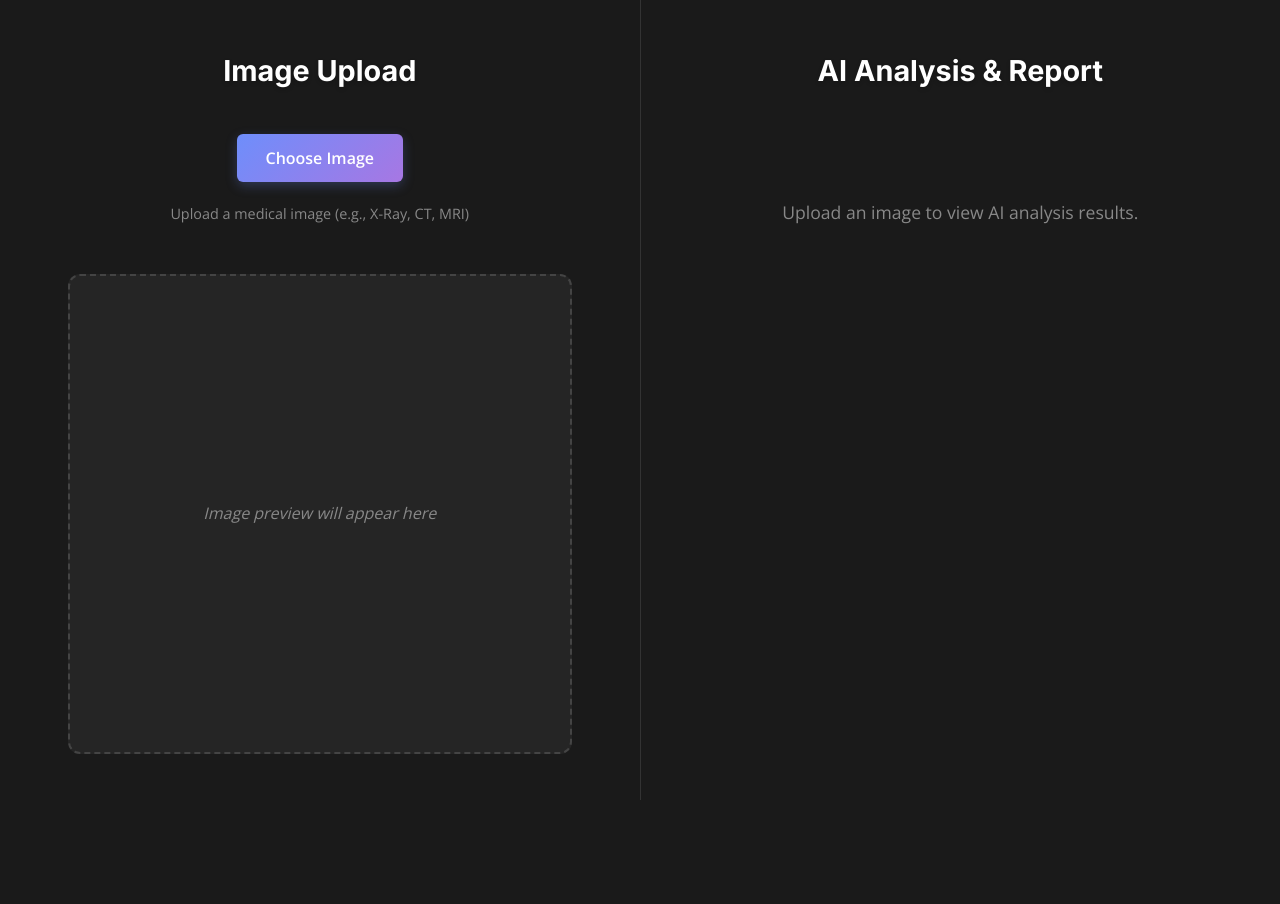
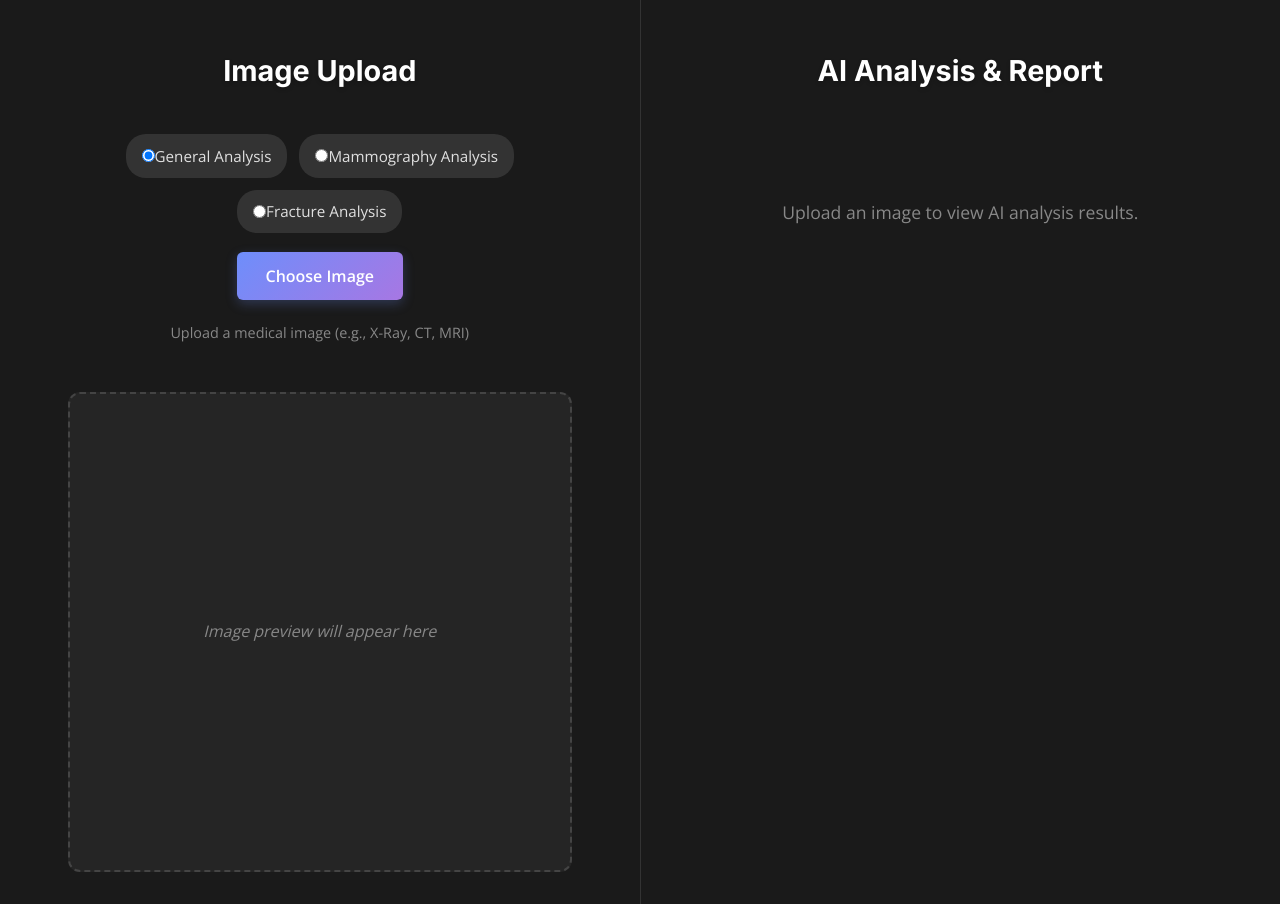
Before and after one commit to Fabioomega/telemed-app, a FastAPI app: page /radio in a window 1280 px wide. Before the commit the page ends 800 px from the top, so only its background shows below. Run offline with FastAPI, Linux system fonts and the light colour scheme.

Commit message:
Refactored yolo support and added fracture detection

```diff
--- a/main.py
+++ b/main.py
@@ -1,5 +1,6 @@
+import cv2
 from fastapi import FastAPI, Request
-from fastapi.responses import HTMLResponse
+from fastapi.responses import HTMLResponse, Response
 from fastapi.staticfiles import StaticFiles
 from fastapi.templating import Jinja2Templates
 
@@ -8,12 +9,15 @@
     create_modality,
     create_region,
     create_ecg_classifier,
+    create_fracture,
 )
+
 from decode import base64_to_img
 from pydantic import BaseModel
 from typing import Dict, List
 from environment_loader import Environment
-from models.indexer.client import Qwen3OllamaClient
+
+from models.indexer.client import Qwen3OllamaClient, Qwen3OpenAiClient
 from models.indexer import index_texts, Keywords
 
 
@@ -42,6 +46,9 @@
 modality_streamer = create_modality(CUDA_DEVICES, BATCH_SIZE, MAX_LATENCY, WORKER_NUM)
 
 region_streamer = create_region(CUDA_DEVICES, BATCH_SIZE, MAX_LATENCY, WORKER_NUM)
+
+fracture_streamer = create_fracture(CUDA_DEVICES, BATCH_SIZE, MAX_LATENCY, WORKER_NUM)
+
 
 env = Environment("env.json")
 client = Qwen3OllamaClient()
@@ -88,8 +95,11 @@
     decoded_img = base64_to_img(img.img)
 
     from models.ecg.model_api import load_clip_model
+
     direct_model = load_clip_model()
-    output: Dict[str, str | List[str]] = direct_model.predict([decoded_img], threshold=0.2)[0]
+    output: Dict[str, str | List[str]] = direct_model.predict(
+        [decoded_img], threshold=0.2
+    )[0]
     return output
 
 
@@ -107,6 +117,15 @@
     return output
 
 
+@app.post("/fracture")
+def region(img: ModelInput) -> Dict[str, bool]:
+    decoded_img = base64_to_img(img.img)
+    img_matrix = fracture_streamer.predict([decoded_img])[0]
+    success, encoded = cv2.imencode(".png", img_matrix)
+
+    return Response(content=encoded.tobytes(), media_type="image/png")
+
+
 @app.post("/index")
 async def index(inp: IndexInput):
     indexed = await index_texts(
--- a/models/__init__.py
+++ b/models/__init__.py
@@ -1,11 +1,11 @@
 from .radio.managed_models import create_modality, create_diseases, create_region
 from .ecg.managed_model import create_ecg_classifier
-from .breasts import create_breast
+from .yolo.managed_models import create_fracture
 
 __all__ = [
     "create_modality",
     "create_diseases",
     "create_region",
     "create_ecg_classifier",
-    "create_breast",
+    "create_fracture",
 ]
--- a/models/breasts/__init__.py
+++ /dev/null
@@ -1,3 +0,0 @@
-from .managed_models import create_breast
-
-__all__ = ["create_breast"]
--- /dev/null
+++ b/models/yolo/__init__.py
@@ -0,0 +1,3 @@
+from .managed_models import create_fracture
+
+__all__ = ["create_fracture"]
--- a/static/scripts/radiology-demo.js
+++ b/static/scripts/radiology-demo.js
@@ -4,6 +4,7 @@
     const uploadBtnTrigger = document.getElementById('uploadBtnTrigger'); // Button to trigger input
     const imagePreviewBox = document.getElementById('imagePreviewBox'); // The container div
     const uploadedImage = document.getElementById('uploadedImage');
+    const interestingRegionsPreviewImage = document.getElementById('interestingRegionsPreview');
 
     const analysisPlaceholder = document.getElementById('analysisPlaceholder');
     const aiOutputContainer = document.getElementById('aiOutputContainer'); // Holds all results cards
@@ -16,6 +17,10 @@
     const generateBtn = document.getElementById('generateBtn');
     const completeBtn = document.getElementById('completeBtn');
 
+    const conditionsCard = document.getElementById('conditionsCard');
+    const reportCard = document.getElementById('reportCard');
+    const regionsPreviewCard = document.getElementById('regionsPreviewCard');
+
 
     // --- Variables ---
     let currentB64ImageFile = null; // Store the uploaded file reference
@@ -23,6 +28,7 @@
     const modalityEndpoint = '/modalidade';
     const regionEndpoint = '/regiao';
     const diseasesEndpoint = '/raio-x-doencas';
+    const fractureEndpoint = '/fracture';
     const completeReportEndpoint = "/completar-laudo";
     const generateReportEndpoint = "/gerar-laudo";
 
@@ -115,6 +121,30 @@
         }
     }
 
+    async function fetchImageEndpointAsBlob(endpoint, base64Image) {
+        const body = JSON.stringify({
+            "img": base64Image
+        });
+
+        try {
+            const response = await fetch(endpoint, {
+                method: 'POST',
+                headers: {
+                    'Content-Type': 'application/json'
+                },
+                body: body,
+                signal: AbortSignal.timeout(300000)
+            });
+
+            const blob = await response.blob();
+            return blob;
+        } catch (error) {
+            console.warn(`While fetching from ${endpoint} an error happened!`);
+            console.warn(`The error: ${error.message}`);
+            return {};
+        }
+    }
+
     async function fetchCompleteEndpoint(endpoint, text, base64Image) {
         const body = JSON.stringify({
             "start": text,
@@ -138,6 +168,11 @@
             console.warn(`The error: ${error.message}`);
             return {};
         }
+    }
+
+    async function getFractureRegion(base64Image) {
+        let blob = await fetchImageEndpointAsBlob(fractureEndpoint, base64Image);
+        return URL.createObjectURL(blob);
     }
 
     async function getRegion(base64Image) {
@@ -207,35 +242,74 @@
         populateHeader(output);
     }
 
+    async function createFractureImagePreview(base64Image) {
+        let url = await getFractureRegion(base64Image);
+        console.log(url);
+        populateFracturePreview(url);
+        unsetHidden(regionsPreviewCard);
+    }
+
     async function createCheckboxes(base64Image) {
         let output = await getDiseases(base64Image);
         populateCheckboxes(output);
+        unsetHidden(conditionsCard);
     }
 
     async function createReport(base64Image) {
         let output = await getReport(base64Image);
         populateReport(output);
+        unsetHidden(reportCard);
     }
 
     async function populateAnalysis(base64Image) {
+        let analysisType = getSelectedAnalysisType();
+
         resetAIOutputs();
         setLoadingState(true);
 
-        await Promise.all([
+        let promises = [
             createHeader(base64Image),
-            createCheckboxes(base64Image),
             createReport(base64Image)
-        ]);
+        ]
+
+        if (analysisType === 'general') {
+            promises.push(createCheckboxes(base64Image));
+        } else if (analysisType === 'mammography') {
+
+        } else if (analysisType === 'fracture') {
+            promises.push(createFractureImagePreview(base64Image));
+        }
+
+        await Promise.all(promises);
 
         setLoadingState(false);
     }
 
     // --- UI Helper Functions ---
 
+    function setHidden(element) {
+        element.classList.add('hidden');
+    }
+
+    function unsetHidden(element) {
+        element.classList.remove('hidden');
+    }
+
+
+    function getSelectedAnalysisType() {
+        const selected = document.querySelector('input[name="analysisType"]:checked');
+        return selected ? selected.value : 'general';
+    }
+
     const hidePlaceholder = () => {
         // Hide the main analysis placeholder and show the results area
-        analysisPlaceholder.style.display = 'none';
-        aiOutputContainer.style.display = 'block';
+        setHidden(analysisPlaceholder);
+        unsetHidden(aiOutputContainer);
+    }
+
+    function populateFracturePreview(url) {
+        interestingRegionsPreviewImage.onload = () => URL.revokeObjectURL(url);
+        interestingRegionsPreviewImage.src = url;
     }
 
     function populateCheckboxes(diseases) {
@@ -294,7 +368,6 @@
         return Array.from(checkedBoxes).map(cb => cb.value);
     }
 
-    // Updated Loading State to handle specific buttons or general analysis
     function setLoadingState(isLoading, buttonType = null) {
         const buttons = [generateBtn, completeBtn];
 
@@ -339,18 +412,23 @@
         // Clear report
         reportOutput.value = '';
         reportOutput.placeholder = 'AI report draft will appear here...';
+
+        // Hides everything that needs to be hidden
+        setHidden(conditionsCard);
+        setHidden(reportCard);
+        setHidden(regionsPreviewCard);
     }
 
     // Initial state setup
     function initializePage() {
-        analysisPlaceholder.style.display = 'block'; // Show placeholder text
-        aiOutputContainer.style.display = 'none'; // Hide results area
+        unsetHidden(analysisPlaceholder);
+        setHidden(aiOutputContainer);
         setLoadingState(false); // Ensure buttons are enabled
         // Disable action buttons until an image is loaded and analysed
         generateBtn.disabled = true;
         completeBtn.disabled = true;
         // Reset image preview area
-        uploadedImage.style.display = 'none';
+        setHidden(uploadedImage);
         uploadedImage.src = "#";
         imagePreviewBox.classList.remove('has-image');
         resetAIOutputs(); // Clear any stale data
--- a/static/styles/radiology-demo.css
+++ b/static/styles/radiology-demo.css
@@ -144,7 +144,7 @@
     /* Padding inside the box */
 }
 
-.image-preview-box::before {
+.image-preview-box-text::before {
     content: 'Image preview will appear here';
     color: var(--text-placeholder);
     font-style: italic;
@@ -293,6 +293,14 @@
     cursor: pointer;
 }
 
+.analysis-type-selector {
+    display: flex;
+    flex-wrap: wrap;
+    gap: 12px;
+    margin-bottom: 1.2rem;
+    justify-content: center;
+}
+
 
 /* Report Section Styling */
 .report-card {}
@@ -386,6 +394,11 @@
     stroke: var(--text-placeholder);
 }
 
+/* Display None */
+
+.hidden {
+    display: none;
+}
 
 /* Loading Animation */
 @keyframes spin {
--- a/templates/radiology-demo.html
+++ b/templates/radiology-demo.html
@@ -20,12 +20,28 @@
         <!-- Image Section (Left) -->
         <section class="image-section">
             <h2 class="section-title">Image Upload</h2>
+            <div class="analysis-type-selector">
+                <div class="checkbox-item">
+                    <input type="radio" id="analysis_general" name="analysisType" value="general" checked>
+                    <label for="analysis_general">General Analysis</label>
+                </div>
+
+                <div class="checkbox-item">
+                    <input type="radio" id="analysis_mammo" name="analysisType" value="mammography">
+                    <label for="analysis_mammo">Mammography Analysis</label>
+                </div>
+
+                <div class="checkbox-item">
+                    <input type="radio" id="analysis_fracture" name="analysisType" value="fracture">
+                    <label for="analysis_fracture">Fracture Analysis</label>
+                </div>
+            </div>
             <div class="upload-container">
-                <input type="file" id="imageUpload" accept="image/*" style="display: none;">
+                <input type="file" id="imageUpload" class="hidden" accept="image/*">
                 <button class="upload-btn" id="uploadBtnTrigger">Choose Image</button>
                 <p class="upload-instructions">Upload a medical image (e.g., X-Ray, CT, MRI)</p>
             </div>
-            <div class="image-preview-box" id="imagePreviewBox">
+            <div class="image-preview-box image-preview-box-text" id="imagePreviewBox">
                 <img id="uploadedImage" src="#" alt="Uploaded medical image preview">
             </div>
         </section>
@@ -38,7 +54,7 @@
                 <!-- Placeholder shown initially -->
                 <p class="placeholder-text" id="analysisPlaceholder">Upload an image to view AI analysis results.</p>
 
-                <div class="ai-output-container" id="aiOutputContainer" style="display: none;">
+                <div class="ai-output-container hidden" id="aiOutputContainer">
 
                     <div class="info-card">
                         <h3 class="card-title">Detected Properties</h3>
@@ -54,14 +70,22 @@
                         </div>
                     </div>
 
-                    <div class="info-card">
+                    <div class="info-card hidden" id="regionsPreviewCard">
+                        <h3 class="card-title">Detected Regions of Interest</h3>
+
+                        <div class="image-preview-box">
+                            <img id="interestingRegionsPreview" src="#">
+                        </div>
+                    </div>
+
+                    <div class="info-card hidden" id="conditionsCard">
                         <h3 class="card-title">Potential Conditions Identified</h3>
                         <div id="diseaseCheckboxes" class="checkboxes-content">
                             <span class="placeholder-value">Awaiting analysis...</span>
                         </div>
                     </div>
 
-                    <div class="info-card report-card">
+                    <div class="info-card report-card hidden" id="reportCard">
                         <h3 class="card-title">AI Generated Report Draft</h3>
                         <div class="report-container">
                             <textarea id="reportOutput" rows="10"
```
Also changed, not shown: models/breasts/detection.py (deleted, +0 -25 lines), models/breasts/managed_models.py (deleted, +0 -24 lines), models/yolo/base_predictor.py (renamed from models/breasts/predictor.py, +7 -12 lines), models/yolo/detectors.py (added, +14 -0 lines), models/yolo/managed_models.py (added, +44 -0 lines), 2 other files.
